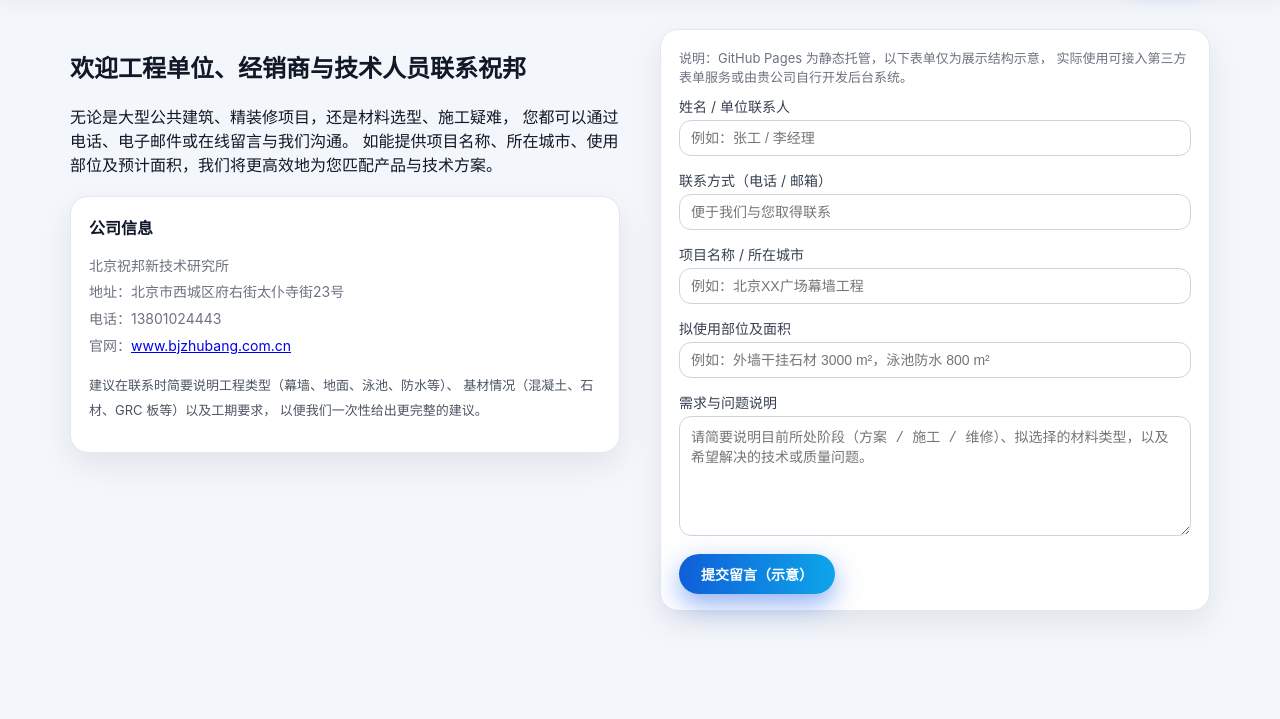
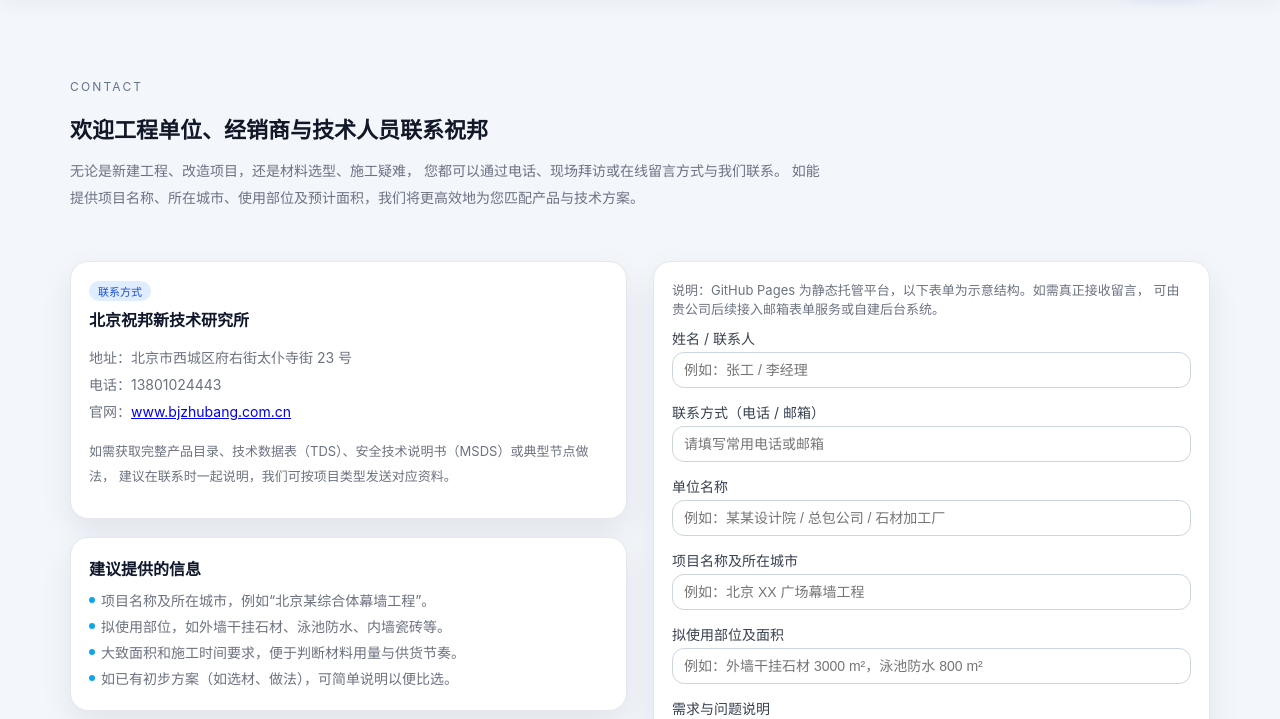
Before and after one commit to lyy040409-boop/zhubang-site, a plain HTML site: page contact.html in a window 1280 px wide. Shown: the part 70-789 px from the top of the page. Drawn offline with Linux system fonts and the light colour scheme.

Commit message:
Update contact.html

```diff
--- a/contact.html
+++ b/contact.html
@@ -2,18 +2,18 @@
 <html lang="zh-CN">
 <head>
   <meta charset="UTF-8" />
-  <title>北京祝邦新技术研究所 | 联系我们</title>
+  <title>北京祝邦新技术研究所 - 联系我们</title>
   <meta name="viewport" content="width=device-width, initial-scale=1" />
   <link rel="stylesheet" href="styles.css" />
 </head>
 <body>
 <header class="site-header">
   <div class="header-inner">
-    <div style="display:flex;align-items:center;">
-      <div class="logo-circle">ZB</div>
+    <div class="header-left">
+      <div class="logo-circle">祝</div>
       <div>
         <div class="brand-text-main">北京祝邦新技术研究所</div>
-        <div class="brand-text-sub">CONTACT & FEEDBACK</div>
+        <div class="brand-text-sub">联系我们</div>
       </div>
     </div>
     <nav class="main-nav">
@@ -27,48 +27,68 @@
 </header>
 
 <main class="page-shell">
-  <section style="margin-bottom:50px;display:flex;gap:40px;flex-wrap:wrap;align-items:flex-start;">
-    <div style="flex:1 1 320px;min-width:280px;">
-      <h1 class="page-title">欢迎工程单位、经销商与技术人员联系祝邦</h1>
-      <p class="page-subtitle">
-        无论是大型公共建筑、精装修项目，还是材料选型、施工疑难，
-        您都可以通过电话、电子邮件或在线留言与我们沟通。
+  <section class="section">
+    <div class="section-head">
+      <div class="section-kicker">CONTACT</div>
+      <h1 class="section-title">欢迎工程单位、经销商与技术人员联系祝邦</h1>
+      <p class="section-desc">
+        无论是新建工程、改造项目，还是材料选型、施工疑难，
+        您都可以通过电话、现场拜访或在线留言方式与我们联系。
         如能提供项目名称、所在城市、使用部位及预计面积，我们将更高效地为您匹配产品与技术方案。
       </p>
-      <div class="card" style="margin-top:20px;">
-        <div class="card-title">公司信息</div>
-        <p class="card-text" style="line-height:1.9;">
-          北京祝邦新技术研究所<br/>
-          地址：北京市西城区府右街太仆寺街23号<br/>
+    </div>
+  </section>
+
+  <section class="section">
+    <div class="form-layout">
+      <div>
+        <div class="card">
+          <div class="card-badge">联系方式</div>
+          <div class="card-title">北京祝邦新技术研究所</div>
+          <p class="card-text">
+            地址：北京市西城区府右街太仆寺街 23 号<br/>
             电话：13801024443<br/>
-          官网：<a href="http://www.bjzhubang.com.cn" target="_blank">www.bjzhubang.com.cn</a><br/>
+            官网：<a href="http://www.bjzhubang.com.cn" target="_blank">www.bjzhubang.com.cn</a>
           </p>
-        <p class="card-text" style="font-size:13px;color:#4b5563;">
-          建议在联系时简要说明工程类型（幕墙、地面、泳池、防水等）、
-          基材情况（混凝土、石材、GRC 板等）以及工期要求，
-          以便我们一次性给出更完整的建议。
+          <p class="card-text" style="font-size:13px;">
+            如需获取完整产品目录、技术数据表（TDS）、安全技术说明书（MSDS）或典型节点做法，
+            建议在联系时一起说明，我们可按项目类型发送对应资料。
           </p>
+        </div>
+
+        <div class="card" style="margin-top:18px;">
+          <div class="card-title">建议提供的信息</div>
+          <ul class="feature-list">
+            <li><span class="feature-dot"></span><span>项目名称及所在城市，例如“北京某综合体幕墙工程”。</span></li>
+            <li><span class="feature-dot"></span><span>拟使用部位，如外墙干挂石材、泳池防水、内墙瓷砖等。</span></li>
+            <li><span class="feature-dot"></span><span>大致面积和施工时间要求，便于判断材料用量与供货节奏。</span></li>
+            <li><span class="feature-dot"></span><span>如已有初步方案（如选材、做法），可简单说明以便比选。</span></li>
+          </ul>
         </div>
       </div>
 
-    <div style="flex:1 1 320px;min-width:280px;">
+      <div>
         <div class="form-card">
           <p style="font-size:13px;color:#6b7280;margin-top:0;margin-bottom:10px;">
-          说明：GitHub Pages 为静态托管，以下表单仅为展示结构示意，
-          实际使用可接入第三方表单服务或由贵公司自行开发后台系统。
+            说明：GitHub Pages 为静态托管平台，以下表单为示意结构。如需真正接收留言，
+            可由贵公司后续接入邮箱表单服务或自建后台系统。
           </p>
           <form>
             <div class="form-field">
-            <label class="form-label">姓名 / 单位联系人</label>
+              <label class="form-label">姓名 / 联系人</label>
               <input class="form-input" type="text" placeholder="例如：张工 / 李经理" />
             </div>
             <div class="form-field">
               <label class="form-label">联系方式（电话 / 邮箱）</label>
-            <input class="form-input" type="text" placeholder="便于我们与您取得联系" />
+              <input class="form-input" type="text" placeholder="请填写常用电话或邮箱" />
             </div>
             <div class="form-field">
-            <label class="form-label">项目名称 / 所在城市</label>
-            <input class="form-input" type="text" placeholder="例如：北京XX广场幕墙工程" />
+              <label class="form-label">单位名称</label>
+              <input class="form-input" type="text" placeholder="例如：某某设计院 / 总包公司 / 石材加工厂" />
+            </div>
+            <div class="form-field">
+              <label class="form-label">项目名称及所在城市</label>
+              <input class="form-input" type="text" placeholder="例如：北京 XX 广场幕墙工程" />
             </div>
             <div class="form-field">
               <label class="form-label">拟使用部位及面积</label>
@@ -76,10 +96,11 @@
             </div>
             <div class="form-field">
               <label class="form-label">需求与问题说明</label>
-            <textarea class="form-textarea" placeholder="请简要说明目前所处阶段（方案 / 施工 / 维修）、拟选择的材料类型，以及希望解决的技术或质量问题。"></textarea>
+              <textarea class="form-textarea" placeholder="请简要说明目前所处阶段（方案 / 施工 / 维修）、拟选材料类型以及希望解决的技术或质量问题。"></textarea>
             </div>
             <button type="button" class="btn-primary">提交留言（示意）</button>
           </form>
+        </div>
       </div>
     </div>
   </section>
@@ -88,7 +109,9 @@
 <footer class="site-footer">
   <div class="footer-inner">
     <div>京ICP备09075916号-2</div>
-    <div>地址：北京市西城区府右街太仆寺街23号　电话：13801024443　网址：<a href="http://www.bjzhubang.com.cn" target="_blank">www.bjzhubang.com.cn</a></div>
+    <div>地址：北京市西城区府右街太仆寺街23号　电话：13801024443　网址：
+      <a href="http://www.bjzhubang.com.cn" target="_blank">www.bjzhubang.com.cn</a>
+    </div>
     <div>© 北京祝邦新技术研究所</div>
   </div>
 </footer>
```
Lines whose indentation alone changed are shown as unchanged.
